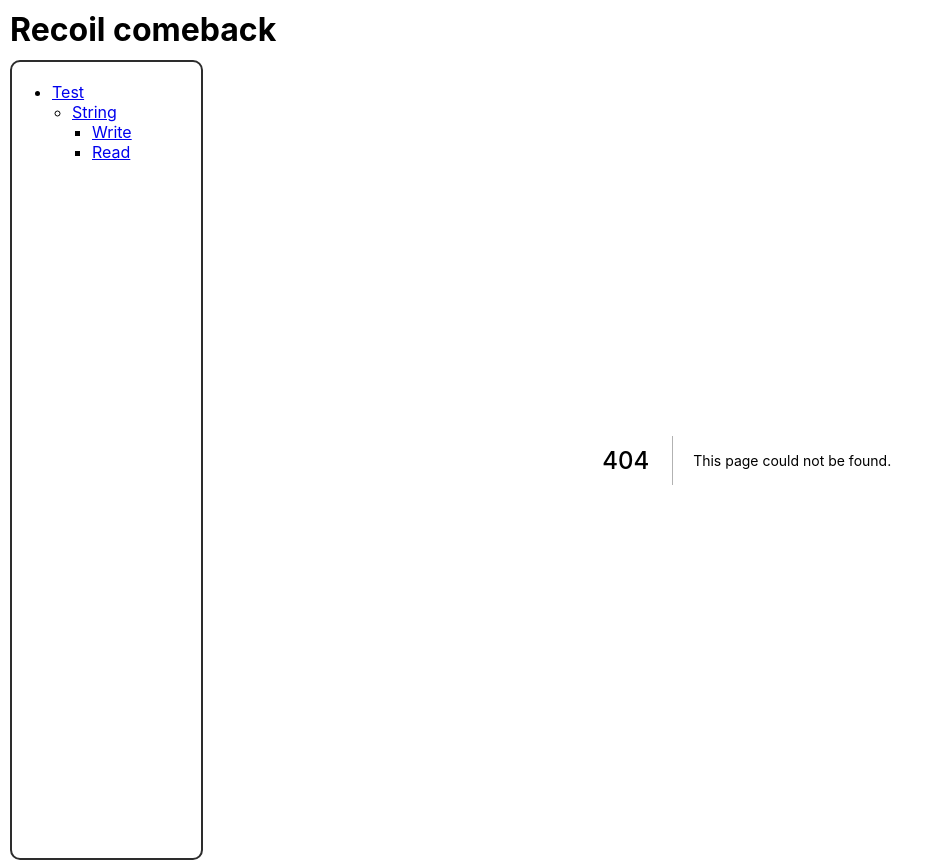
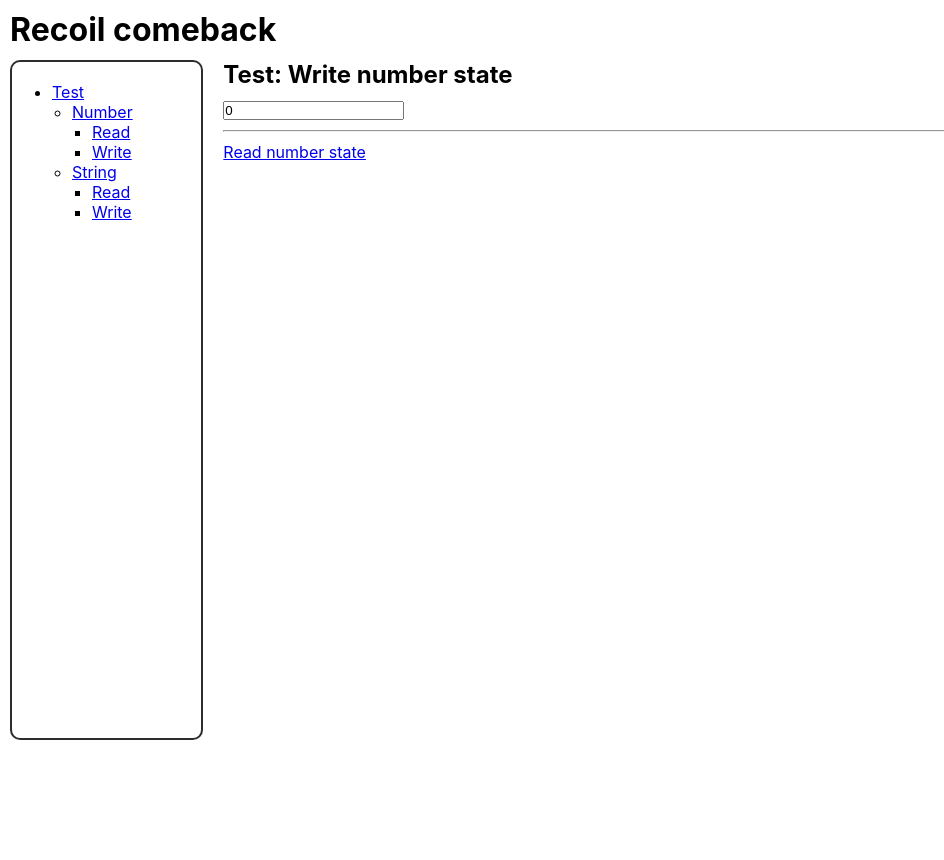
Before and after one commit to mtilda/recoil-comeback, a Next.js app: page /test/number/write in a window 1280 px wide. Before the commit this address had no page. Shown: the whole page, without its empty margins (0-944 px from the left). After the commit the page ends 800 px from the top, so only its background shows below. Built offline with nearby package versions, Linux system fonts and the light colour scheme.

Commit message:
Add test for number state

```diff
--- a/pages/_app.tsx
+++ b/pages/_app.tsx
@@ -22,18 +22,35 @@
               </Link>
               <ul>
                 <li>
+                  <Link href={routes.testNumber}>
+                    Number
+                  </Link>
+                  <ul>
+                    <li>
+                      <Link href={routes.testNumberRead}>
+                        Read
+                      </Link>
+                    </li>
+                    <li>
+                      <Link href={routes.testNumberWrite}>
+                        Write
+                      </Link>
+                    </li>
+                  </ul>
+                </li>
+                <li>
                   <Link href={routes.testString}>
                     String
                   </Link>
                   <ul>
                     <li>
-                      <Link href={routes.testStringWrite}>
-                        Write
+                      <Link href={routes.testStringRead}>
+                        Read
                       </Link>
                     </li>
                     <li>
-                      <Link href={routes.testStringRead}>
-                        Read
+                      <Link href={routes.testStringWrite}>
+                        Write
                       </Link>
                     </li>
                   </ul>
--- /dev/null
+++ b/pages/test/number/write.tsx
@@ -0,0 +1,28 @@
+import { FC } from 'react';
+import { useRecoilState } from 'recoil';
+import Link from 'next/link';
+import numberState from '../../../state/numberState';
+import routes from '../../../routes';
+
+const TestNumberWrite: FC = () => {
+  const [ number, setNumber ] = useRecoilState(numberState);
+  return (
+    <>
+      <h2>Test: <label htmlFor='write'>Write number state</label></h2>
+      <input
+        id='write'
+        type='number'
+        value={number}
+        onChange={(e) => setNumber(Number(e.target.value))}
+      />
+      <hr />
+      <p>
+        <Link href={routes.testNumberRead}>
+          Read number state
+        </Link>
+      </p>
+    </>
+  );
+};
+
+export default TestNumberWrite;
--- a/routes.ts
+++ b/routes.ts
@@ -1,5 +1,8 @@
 const routes = {
   test: '/test',
+  testNumber: '/test/number',
+  testNumberRead: '/test/number/read',
+  testNumberWrite: '/test/number/write',
   testString: '/test/string',
   testStringRead: '/test/string/read',
   testStringWrite: '/test/string/write',
--- /dev/null
+++ b/state/numberState.ts
@@ -0,0 +1,15 @@
+import { atom } from 'recoil';
+import { createComeback } from '../src';
+
+const numberState = atom<number>({
+  key: 'numberState',
+  default: 0,
+  effects_UNSTABLE: [
+    ...( typeof window !== 'undefined'
+      ? [createComeback('comeback', sessionStorage)]
+      : []
+    ),
+  ],
+});
+
+export default numberState;
```
Also changed, not shown: pages/test/number/index.tsx (added, +11 -0 lines), pages/test/number/read.tsx (added, +28 -0 lines).
